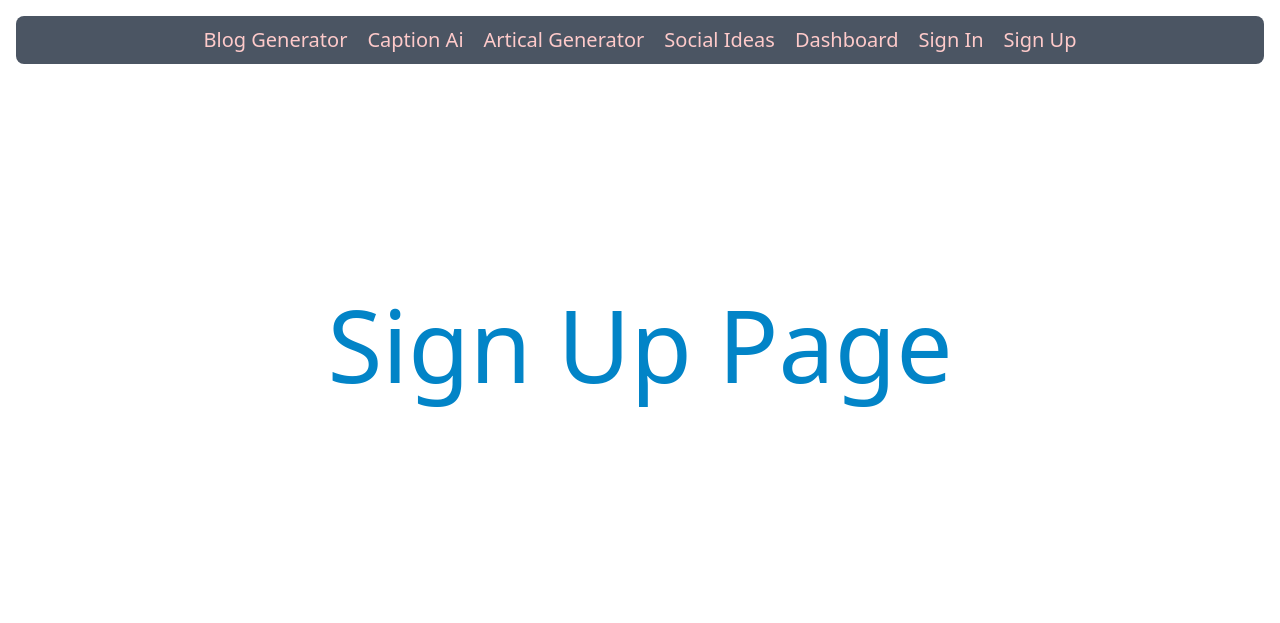
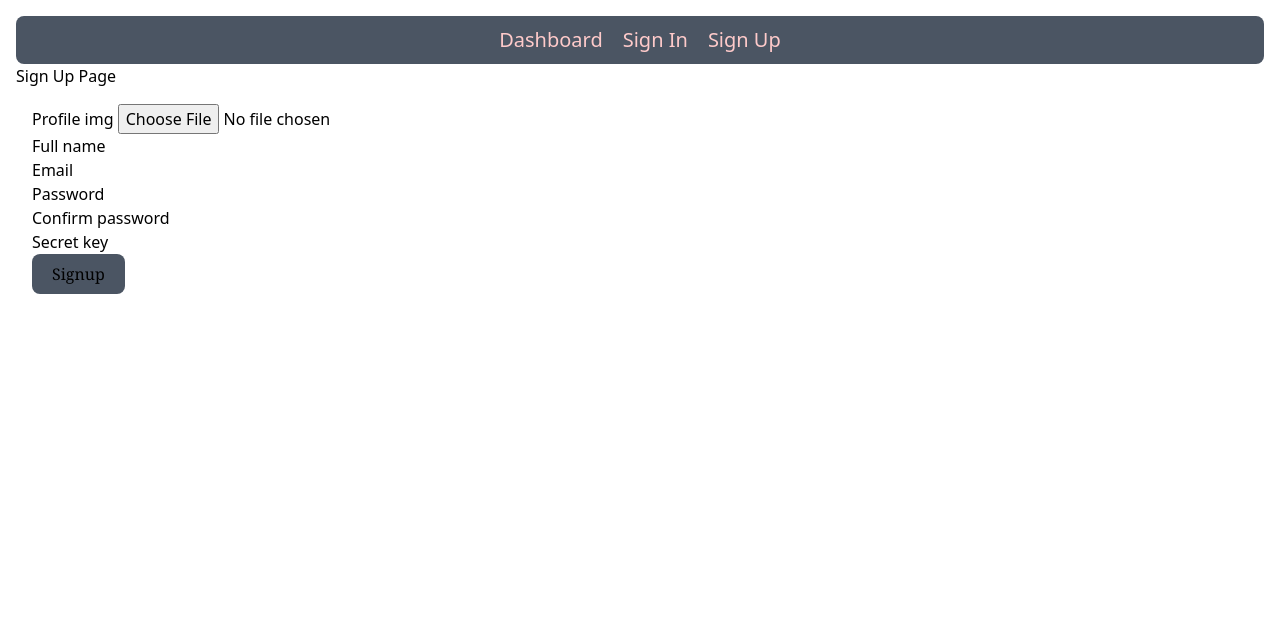
Before and after one commit to thevishaal/athenura-ai, a Django app: page /signup/ in a window 1280 px wide. Shown: the top 623 px of the page. Run offline with Django 5.2, Linux system fonts and the light colour scheme; parts of the project's set-up code (start-up, migrations or seed data) failed here and were passed over; some libraries are stand-ins or nearby versions.

Commit message:
signup and signin feature done

```diff
--- /dev/null
+++ b/accounts/forms.py
@@ -0,0 +1,65 @@
+from django import forms
+from .models import User
+
+
+class SignupForm(forms.ModelForm):
+    password = forms.CharField(
+        widget=forms.PasswordInput,
+        error_messages={
+            "required": "Password is required.",
+            "min_length": "Password must be at least 8 characters."
+        },
+        min_length=8
+    )
+
+    confirm_password = forms.CharField(
+        widget=forms.PasswordInput,
+        error_messages={
+            "required": "Please confirm your password."
+        }
+    )
+
+    profile_img = forms.ImageField(required=False)
+
+    class Meta:
+        model = User
+        fields = ["full_name", "email", "profile_img"]
+
+        widgets = {
+            "full_name": forms.TextInput(),
+            "email": forms.EmailInput()
+        }
+
+        error_messages = {
+            "full_name": {
+                "required": "Full name is required."
+            },
+            "email": {
+                "required": "Email address is required.",
+                "invalid": "Enter a valid email address."
+            }
+        }
+
+    # Email unique validation
+    def clean_email(self):
+        email = self.cleaned_data.get("email")
+
+        if User.objects.filter(email=email).exists():
+            raise forms.ValidationError("This email is already registered.")
+
+        return email
+
+    # Password match validation
+    def clean(self):
+        cleaned_data = super().clean()
+        password = cleaned_data.get("password")
+        confirm_password = cleaned_data.get("confirm_password")
+
+        if password and confirm_password and password != confirm_password:
+            self.add_error("confirm_password", "Passwords do not match")
+
+        return cleaned_data
+
+class SigninForm(forms.Form):
+    email = forms.EmailField()
+    password = forms.CharField(widget=forms.PasswordInput)
--- a/accounts/templates/accounts/signup.html
+++ b/accounts/templates/accounts/signup.html
@@ -4,4 +4,48 @@
 
 {% block content %}
 <h1>Sign Up Page</h1>
+
+<form class="p-4" method="POST" enctype="multipart/form-data" novalidate>
+    {% csrf_token %}
+
+    {{ form.non_field_errors }}
+    <div>
+        {{ form.profile_img.label }}
+        {{ form.profile_img }}
+        {{ form.profile_img.errors }}
+    </div>
+
+    <div>
+        {{ form.full_name.label }}
+        {{ form.full_name }}
+        {{ form.full_name.errors }}
+    </div>
+
+    <div>
+        {{ form.email.label }}
+        {{ form.email }}
+        {{ form.email.errors }}
+    </div>
+
+
+    <div>
+        {{ form.password.label }}
+        {{ form.password }}
+        {{ form.password.errors }}
+    </div>
+
+    <div>
+        {{ form.confirm_password.label }}
+        {{ form.confirm_password }}
+        {{ form.confirm_password.errors }}
+    </div>
+
+    <div>
+        <label for="secret_key">Secret key</label>
+        <input type="text" name="secret_key">
+    </div>
+
+    <button class="bg-gray-600 px-5 py-2 rounded-lg font-serif" type="submit">Signup</button>
+
+</form>
 {% endblock %}
--- a/accounts/urls.py
+++ b/accounts/urls.py
@@ -4,5 +4,7 @@
 
 urlpatterns = [
     path("signup/", views.signup_view, name="signup_view"),
+    path("activate/<str:uid64>/<str:token>/", views.activate_account, name="activate_account"),
     path("signin/", views.signin_view, name="signin_view"),
+    path("logout/", views.logout_view, name="logout")
 ]
--- a/accounts/views.py
+++ b/accounts/views.py
@@ -1,9 +1,99 @@
-from django.shortcuts import render
+from django.conf import settings
+from django.shortcuts import render, redirect
+from django.urls import reverse
+from .models import User
+from .forms import SignupForm, SigninForm
+from django.utils.http import urlsafe_base64_encode, urlsafe_base64_decode
+from django.utils.encoding import force_bytes, force_str
+from django.contrib.auth.tokens import default_token_generator
+from .utils import send_activation_email
+from django.contrib import messages
+from django.contrib.auth import authenticate, login, logout
+
 
 # Create your views here.
 def signup_view(request):
-    return render(request, "accounts/signup.html")
+    if request.method == "POST":
+        form = SignupForm(request.POST, request.FILES)
+        secret_key = request.POST.get("secret_key")
+        print(request.POST.get("password"))
+        print(request.POST.get("confirm_password"))
+
+        if secret_key == settings.ATHENURA_SECRET_KEY:
+            if form.is_valid():
+                user = form.save(commit=False)
+                user.set_password(form.cleaned_data["password"])
+                user.save()
+
+                uid64 = urlsafe_base64_encode(force_bytes(user.id))
+                print("uid64:", uid64)
+                token = default_token_generator.make_token(user)
+                print("token:", token)
+                activation_link = reverse("activate_account", kwargs={"uid64": uid64, "token": token})
+                activation_url = f"{settings.DOMAIN_NAME}{activation_link}"
+                send_activation_email(user, activation_url)
+                print("activation_url: ",activation_url)
+                messages.success(request, "Account created successfully! Please check your email to verify.")
+                return redirect("signin_view")
+        else:
+            messages.error(request, "Secret key is not matched.")
+
+    else:
+        form = SignupForm()
+
+    context = {
+        "form" : form,
+    }
+
+    return render(request, "accounts/signup.html", context)
+
+def activate_account(request, uid64, token):
+    try:
+        uid = force_str(urlsafe_base64_decode(uid64))
+        user = User.objects.get(id=uid)
+
+        if user.is_active:
+            messages.warning(request, "This account has been already  activated.")
+            return redirect("signin_view")
+
+        if default_token_generator.check_token(user, token):
+            user.is_active = True
+            user.save()
+            messages.success(request, "Account activated successfully. You can now login.")
+            return redirect("signin_view")
+        else:
+            messages.error(request, "Activation link is invalid or expired.")
+            return redirect("signin_view")
+
+    except (TypeError, ValueError, OverflowError, User.DoesNotExist):
+        messages.error(request, "Invalid activation link.")
+        return redirect("signin_view")
+
 
 
 def signin_view(request):
-    return render(request, "accounts/signin.html")
+    if request.method == "POST":
+        form = SigninForm(request.POST)
+
+        if form.is_valid():
+            email = form.cleaned_data["email"]
+            password = form.cleaned_data["password"]
+
+            user = authenticate(request, email=email, password=password)
+
+            if user is not None:
+
+                if user.is_active:
+                    login(request, user)
+                    return redirect("dashboard")
+                else:
+                    form.add_error(None, "Please verify your email first.")
+            else:
+                form.add_error(None, "Invalid email or password.")
+    else:
+        form = SigninForm()
+    return render(request, "accounts/signin.html", {"form": form})
+
+def logout_view(request):
+    logout(request)
+    return redirect("signin_view")
--- a/athenura_ai/settings.py
+++ b/athenura_ai/settings.py
@@ -153,6 +153,7 @@
 MEDIA_URL = '/media/'
 MEDIA_ROOT = BASE_DIR / 'media'
 
+DOMAIN_NAME = os.getenv("DOMAIN_NAME")
 SENDER_DOMAIN_NAME = os.getenv("SENDER_DOMAIN_NAME")
 ATHENURA_SECRET_KEY = os.getenv("ATHENURA_SECRET_KEY")
 BREVO_API_KEY = os.getenv("BREVO_API_KEY")
--- a/core/templates/core/base.html
+++ b/core/templates/core/base.html
@@ -22,7 +22,7 @@
     </nav>
 
     {% comment %} ______Content______ {% endcomment %}
-    <div class="h-[70vh] flex justify-center items-center text-[100px] text-sky-600">
+    <div>
         {% block content %}{% endblock %}
     </div>
 </body>
--- a/core/templates/core/components/navbar.html
+++ b/core/templates/core/components/navbar.html
@@ -1,9 +1,13 @@
 <ul class="flex justify-center items-center text-xl text-red-200 gap-5 bg-gray-600 h-12 rounded-lg">
+    <li><a href="{% url 'dashboard' %}">Dashboard</a></li>
+    {% if user.is_authenticated %}
     <li><a href="{% url 'blog' %}">Blog Generator</a></li>
     <li><a href="{% url 'caption' %}">Caption Ai</a></li>
     <li><a href="{% url 'article' %}">Artical Generator</a></li>
     <li><a href="{% url 'social_media' %}">Social Ideas</a></li>
-    <li><a href="{% url 'dashboard' %}">Dashboard</a></li>
+    <li><a href="{% url 'logout' %}" class="bg-red-500 text-white px-3 py-1 rounded">Logout</a></li>
+    {% else %}
     <li><a href="{% url 'signin_view' %}">Sign In</a></li>
     <li><a href="{% url 'signup_view' %}">Sign Up</a></li>
+    {% endif %}
 </ul>
```
Also changed, not shown: accounts/templates/accounts/signin.html (+16 -0 lines), accounts/utils.py (added, +45 -0 lines), requirements.txt (+8 -4 lines).
